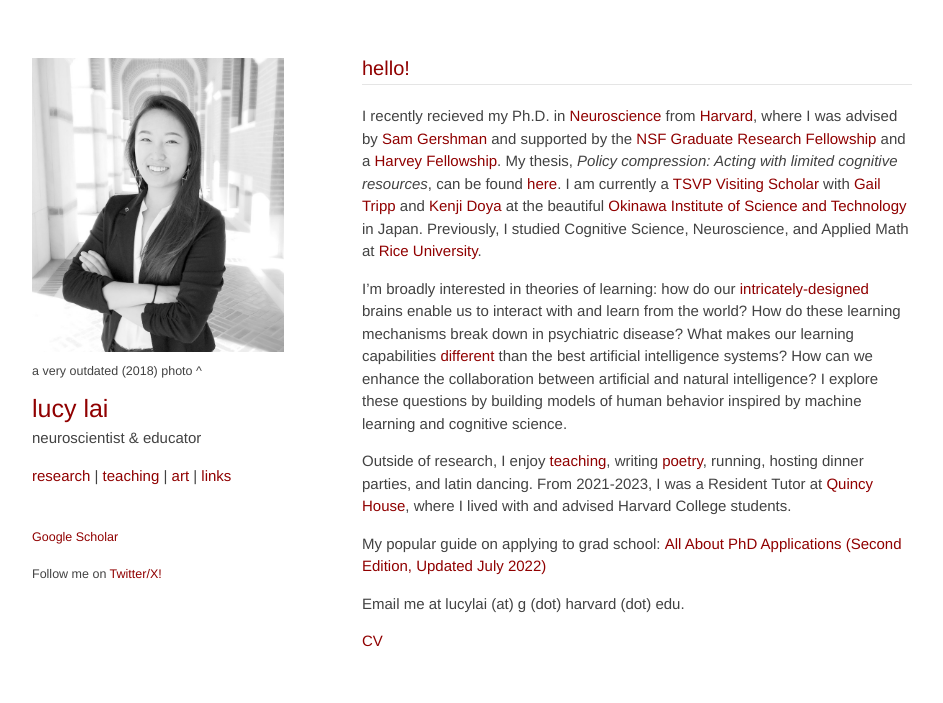
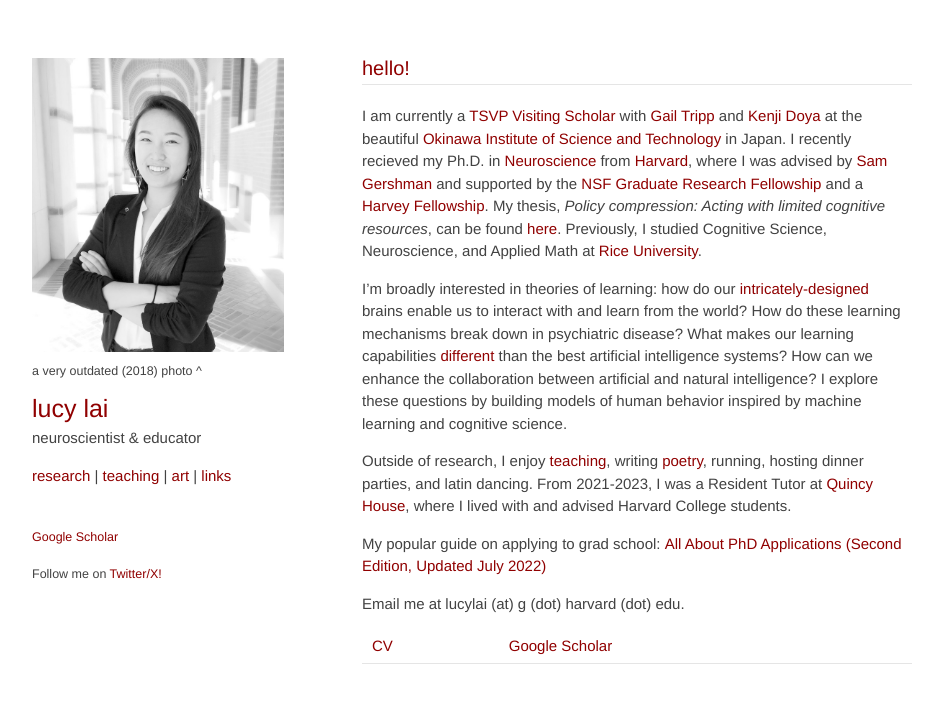
Before and after one commit to lucylai96/lucylai96.github.io, a Jekyll site: the page built from index.md, in a window 1280 px wide. Shown: the top 703 px of the page, without its empty margins (168-1111 px from the left). Built offline with Jekyll 4.4.1, drawn with Linux system fonts in a browser that asks for light colours; our own code applies the rules of GitHub Pages for plain Markdown files.

Commit message:
Update index.md

```diff
--- a/index.md
+++ b/index.md
@@ -1,6 +1,6 @@
 ## hello!
 ***
-I recently recieved my Ph.D. in <a href="https://pinphd.hms.harvard.edu/" target="_blank">Neuroscience</a> from <a href="http://www.harvard.edu" target="_blank">Harvard</a>, where I was advised by <a href="http://gershmanlab.com/people/sam.html" target="_blank">Sam Gershman</a> and supported by the <a href="https://www.nsfgrfp.org/" target="_blank">NSF Graduate Research Fellowship</a> and a <a href="https://www.28twelvefoundation.org/" target="_blank">Harvey Fellowship</a>. My thesis, _Policy compression: Acting with limited cognitive resources_, can be found <a href="https://dash.harvard.edu/handle/1/37378979" target="_blank">here</a>. I am currently a [TSVP Visiting Scholar](https://groups.oist.jp/tsvp){:target="_blank"} with [Gail Tripp](https://groups.oist.jp/hdnu){:target="_blank"} and [Kenji Doya](https://groups.oist.jp/ncu){:target="_blank"} at the beautiful [Okinawa Institute of Science and Technology](https://oist.jp){:target="_blank"} in Japan. Previously, I studied Cognitive Science, Neuroscience, and Applied Math at <a href="http://www.rice.edu/" target="_blank">Rice University</a>.
+I am currently a [TSVP Visiting Scholar](https://groups.oist.jp/tsvp){:target="_blank"} with [Gail Tripp](https://groups.oist.jp/hdnu){:target="_blank"} and [Kenji Doya](https://groups.oist.jp/ncu){:target="_blank"} at the beautiful [Okinawa Institute of Science and Technology](https://oist.jp){:target="_blank"} in Japan. I recently recieved my Ph.D. in <a href="https://pinphd.hms.harvard.edu/" target="_blank">Neuroscience</a> from <a href="http://www.harvard.edu" target="_blank">Harvard</a>, where I was advised by <a href="http://gershmanlab.com/people/sam.html" target="_blank">Sam Gershman</a> and supported by the <a href="https://www.nsfgrfp.org/" target="_blank">NSF Graduate Research Fellowship</a> and a <a href="https://www.28twelvefoundation.org/" target="_blank">Harvey Fellowship</a>. My thesis, _Policy compression: Acting with limited cognitive resources_, can be found <a href="https://dash.harvard.edu/handle/1/37378979" target="_blank">here</a>. Previously, I studied Cognitive Science, Neuroscience, and Applied Math at <a href="http://www.rice.edu/" target="_blank">Rice University</a>.
 
 I’m broadly interested in theories of learning: how do our <a href="http://mitpress.mit.edu/books/principles-neural-design" target="_blank">intricately-designed</a> brains enable us to interact with and learn from the world? How do these learning mechanisms break down in psychiatric disease? What makes our learning capabilities <a href="http://gershmanlab.com/pubs/Lake17.pdf" target="_blank"> different</a> than the best artificial intelligence systems? How can we enhance the collaboration between artificial and natural intelligence? I explore these questions by building models of human behavior  inspired by machine learning and cognitive science.
 
@@ -10,4 +10,4 @@
 
 Email me at lucylai (at) g (dot) harvard (dot) edu.
 
-**[CV](./files/lai_cv.pdf)**
+**[CV](./files/lai_cv.pdf)** | **[Google Scholar](https://scholar.google.com/citations?user=TEpclyYAAAAJ&hl=en)**
```
